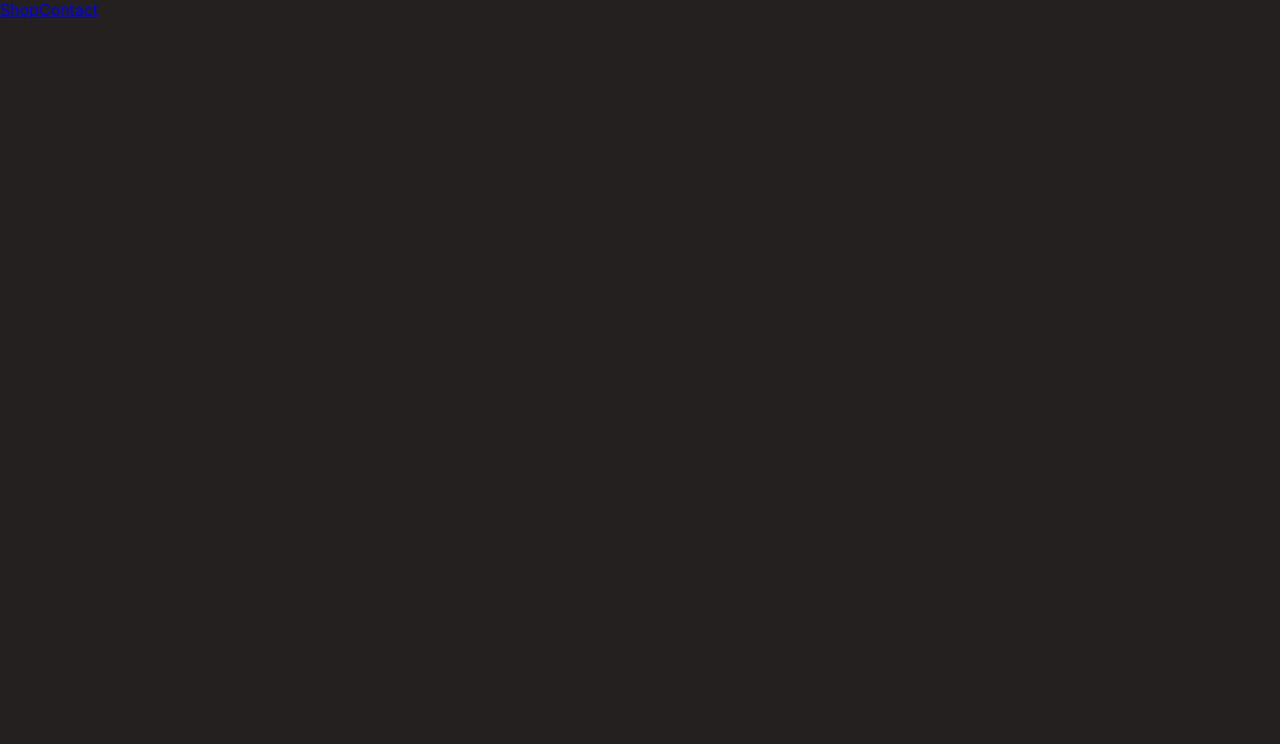
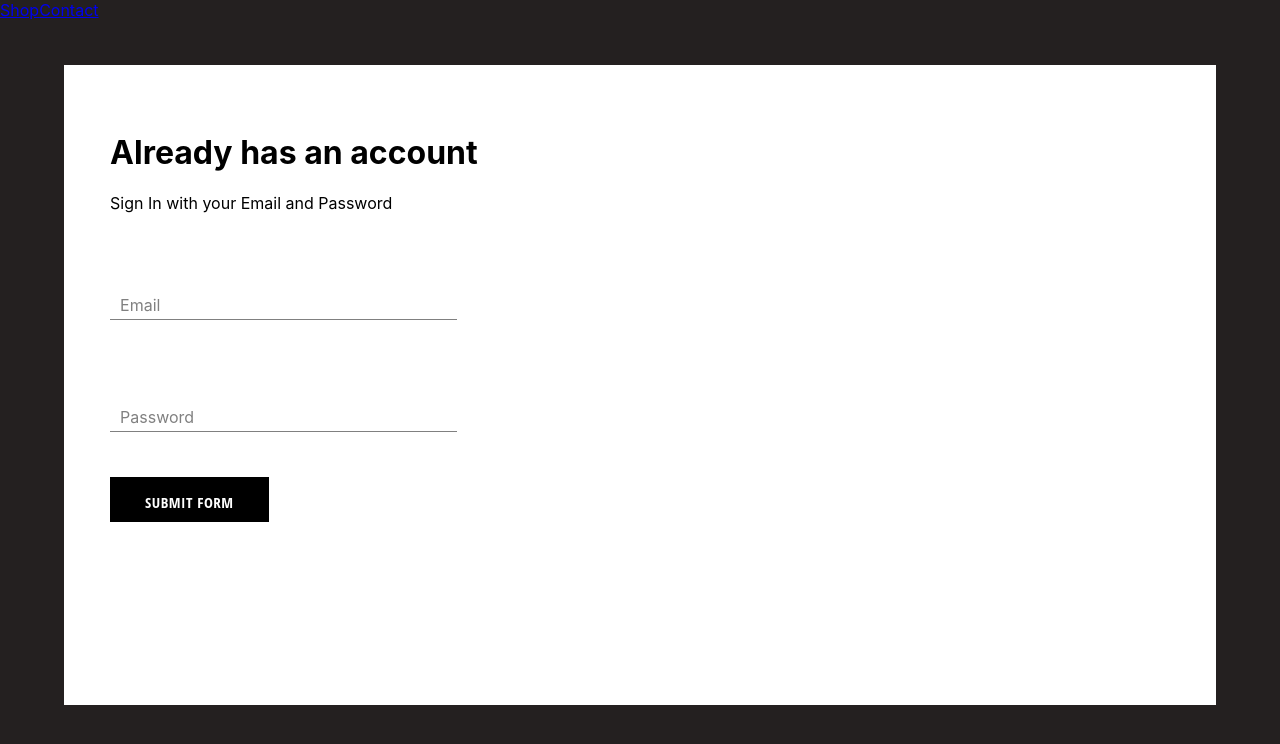
Before and after one commit to chaudhrydaniyal/Ecommerce-App, a React (Create React App) app: page /signin in a window 1280 px wide. Shown: the top 744 px of the page. Built offline with nearby package versions, Linux system fonts and the light colour scheme.

Commit message:
added sign-in component

```diff
--- a/src/App.js
+++ b/src/App.js
@@ -3,6 +3,7 @@ import Homepage from './pages/homepage';
 import { Route } from 'react-router-dom';
 import Collection from './pages/collection';
 import Header from './components/header-component';
+import SignInAndSignUp from './pages/sign-in_sign-up';
 
 function App() {
   return (
@@ -10,6 +11,7 @@ function App() {
       <Header></Header>
       <Route exact path='/' component={Homepage} />
       <Route exact path='/collection/:title' component={Collection} />
+      <Route exact path='/signin' component={SignInAndSignUp} />
 
     </div>
   );
--- /dev/null
+++ b/src/components/custom-button.jsx
@@ -0,0 +1,12 @@
+import React from 'react'
+import './custom-button.scss'
+
+const CustomButton = ({type , children}) => {
+return(
+<button className="custom-button" type={type}>
+    {children}
+</button>
+)
+}
+
+export default CustomButton;
--- /dev/null
+++ b/src/components/custom-button.scss
@@ -0,0 +1,22 @@
+.custom-button {
+    min-width: 100px;
+    width: auto;
+    height: 45px;
+    letter-spacing: 0.5px;
+    line-height: 50px;
+    padding: 0 35px 0 35px;
+    font-size: 15px;
+    background-color: black;
+    color: white;
+    text-transform: uppercase;
+    font-family: 'Open Sans Condensed';
+    font-weight: bolder;
+    border: none;
+    cursor: pointer;
+
+    &:hover {
+      background-color: white;
+      color: black;
+      border: 1px solid black;
+    }
+  }
--- /dev/null
+++ b/src/components/sign-in_component.jsx
@@ -0,0 +1,51 @@
+import React from 'react';
+import './sign-in_component.scss'
+import CustomButton from './custom-button'
+class SignIn extends React.Component {
+
+    constructor() {
+        super();
+        this.state = {
+            email: '',
+            password: ''
+        }
+    }
+    handleSubmit = (event) => {
+        event.preventDefault();
+        this.setState({ email: '', password: '' });
+    }
+
+    handleChange = event => {
+        const { value, name } = event.target;
+        this.setState({ [name]: value });
+
+    }
+
+
+    render() {
+        console.log(`${(this.state.email)?'shrink':''}Label-email`);
+
+
+        return (
+            <div className='Sign-in'>
+                <h1>Already has an account</h1>
+                <span>Sign In with your Email and Password</span>
+                <br></br>
+                <br></br>
+                <br></br>
+
+                <form onSubmit={this.handleSubmit}>
+                    <input className="form-input-email" name='email' type='email' value={this.state.email} onChange={this.handleChange} required />
+                    <label className={`${(this.state.email)?'shrink':''}Label-email`}>Email</label>
+                    <input className="form-input-password" name='password' type='password' onChange={this.handleChange} value={this.state.password} required />
+                    <label className={`${(this.state.password)?'shrink':''}Label-password`}>Password</label>
+                    <br></br>
+                    <CustomButton type='submit'>Submit Form</CustomButton>
+                </form>
+
+
+            </div>
+        )
+    }
+}
+export default SignIn;
--- /dev/null
+++ b/src/components/sign-in_component.scss
@@ -0,0 +1,133 @@
+$sub-color: grey;
+$main-color: black;
+
+@mixin shrinkLabel {
+    top: -90px;
+    left: 6px;
+    font-size: 12px;
+    color: $main-color;
+}
+
+.Sign-in {
+    position: relative;
+    margin: 45px 0;
+    color: $main-color;
+    padding-left: 4%;
+    padding-top: 4%;
+
+
+    .form-input-email {
+        background: none;
+        background-color: white;
+        color: $sub-color;
+        font-size: 18px;
+        padding: 10px 10px 10px 5px;
+        display: block;
+        width: 30%;
+        border: none;
+        border-radius: 0;
+        border-bottom: 1px solid $sub-color;
+        margin: 25px 0;
+
+        &:focus {
+            outline: none;
+        }
+
+        &:focus~.Label-email {
+            @include shrinkLabel();
+        }
+    }
+
+    .form-input-password {
+        background: none;
+        background-color: white;
+        color: $sub-color;
+        font-size: 18px;
+        padding: 10px 10px 10px 5px;
+        display: block;
+        width: 30%;
+        border: none;
+        border-radius: 0;
+        border-bottom: 1px solid $sub-color;
+        margin: 25px 0;
+
+        &:focus {
+            outline: none;
+        }
+
+        &:focus~.Label-password {
+            @include shrinkLabel();
+        }
+
+
+    }
+
+    input[type='password'] {
+        letter-spacing: 0.3em;
+    }
+
+    .Label-email {
+        color: $sub-color;
+        font-size: 16px;
+        font-weight: normal;
+        position: relative;
+        pointer-events: none;
+        left: 10px;
+        top: -50px;
+        transition: 300ms ease all;
+
+
+    }
+
+    .shrinkLabel-email {
+        color: $sub-color;
+        font-size: 16px;
+        font-weight: normal;
+        position: relative;
+        pointer-events: none;
+        left: 10px;
+        top: -60px;
+        transition: 300ms ease all;
+
+        @include shrinkLabel();
+
+    }
+
+
+
+
+
+
+
+
+    .Label-password {
+        color: $sub-color;
+        font-size: 16px;
+        font-weight: normal;
+        position: relative;
+        pointer-events: none;
+        left: 10px;
+        top: -50px;
+        transition: 300ms ease all;
+
+
+    }
+
+
+    .shrinkLabel-password {
+        color: $sub-color;
+        font-size: 16px;
+        font-weight: normal;
+        position: relative;
+        pointer-events: none;
+        left: 10px;
+        top: -60px;
+        transition: 300ms ease all;
+        @include shrinkLabel();
+
+
+    }
+
+
+
+}
--- a/src/pages/collection.jsx
+++ b/src/pages/collection.jsx
@@ -1,4 +1,4 @@
-import React, { Reactcom } from 'react';
+import React from 'react';
 import './collection.scss'
 
 
--- /dev/null
+++ b/src/pages/sign-in_sign-up.jsx
@@ -0,0 +1,15 @@
+import React from 'react';
+import './sign-in_sign-up.scss';
+import SignIn from '../components/sign-in_component';
+
+const SignInAndSignUp = () => {
+
+return (
+<div className="sign-in_sign-up">
+<SignIn></SignIn>
+</div>
+)
+}
+
+
+export default SignInAndSignUp;
--- /dev/null
+++ b/src/pages/sign-in_sign-up.scss
@@ -0,0 +1,9 @@
+.sign-in_sign-up {
+
+    background-color: white;
+    margin-left: 5%;
+    margin-right: 5%;
+    height: 80vh;
+
+
+}
```
